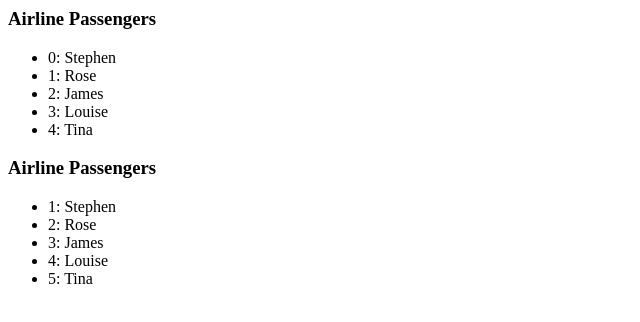
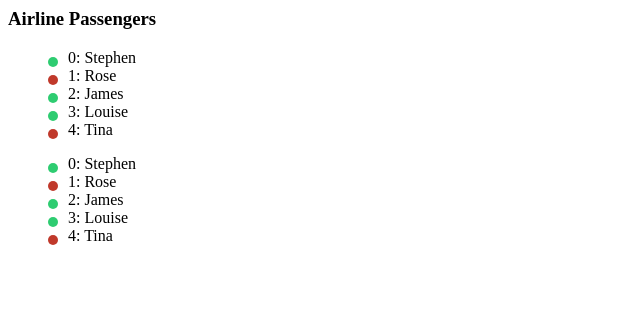
Before and after one commit to MANOJPATRA1991/Angular-Ultimate-Courses-Basics, an Angular app: page / in a window 1280 px wide. Shown: the top 322 px of the page, without its empty margins (0-640 px from the left). Built offline with nearby package versions, Linux system fonts and the light colour scheme.

Commit message:
ngClass and class name bindings

```diff
--- a/src/app/app.component.css
+++ b/src/app/app.component.css
@@ -1,2 +1,20 @@
 .app {
 }
+
+ul {
+  list-style: none;
+}
+
+.status {
+  width: 10px;
+  height: 10px;
+  background: #c0392b;
+  display: block;
+  margin: 8px 10px 0 0;
+  float: left;
+  border-radius: 50%;
+}
+
+.status.checked-in {
+  background: #2ecc71;
+}
--- a/src/app/app.component.html
+++ b/src/app/app.component.html
@@ -1,19 +1,27 @@
 <div class="app">
   <h3>Airline Passengers</h3>
-  <!-- for of loop -->
   <ul>
+    <!-- WAY 1 -->
     <li *ngFor="let passenger of passengers; let i=index;">
+      <span
+        class="status"
+        [class.checked-in]="passenger.checkedIn"
+      ></span>
       {{ i }}: {{ passenger.fullname }}
     </li>
   </ul>
 
-  <!-- This compiles to as follows -->
-
-  <h3>Airline Passengers</h3>
-  <!-- for of loop -->
+  <!-- WAY 2 -->
   <ul>
-    <ng-template ngFor let-passenger let-i="index" [ngForOf]="passengers">
-      <li> {{ i+1 }}: {{ passenger.fullname }}</li>
-    </ng-template>
+    <li *ngFor="let passenger of passengers; let i=index;">
+      <span
+        class="status"
+        [ngClass]="{
+          'checked-in': passenger.checkedIn,
+          'checked-out': !passenger.checkedIn
+        }"
+      ></span>
+      {{ i }}: {{ passenger.fullname }}
+    </li>
   </ul>
 </div>
```
